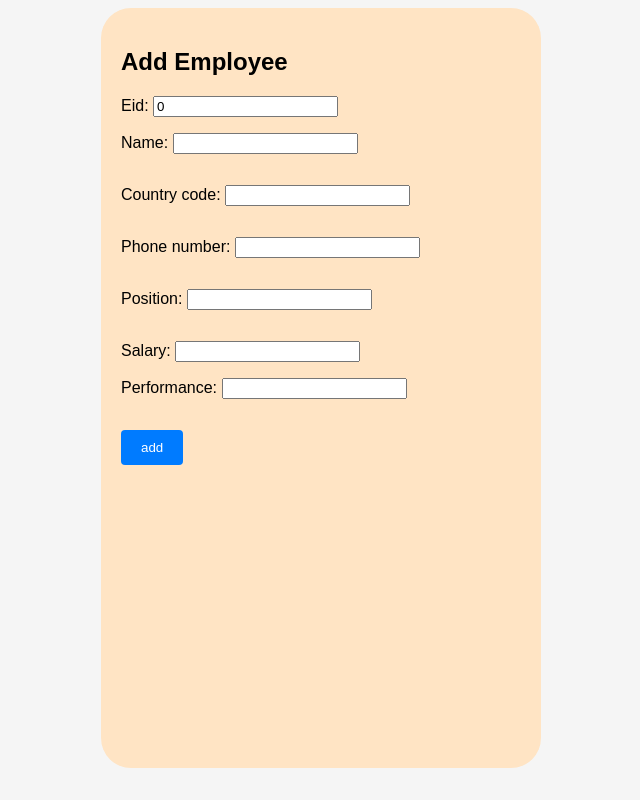
After one commit to Denisganga/Farm_Management_System, a Django app: page /add_employees/ in a window 1280 px wide. The commit adds this page. Shown: the whole page, without its empty margins (319-959 px from the left). Run offline with Django 4.2, Linux system fonts and the light colour scheme.

Commit message:
worked on adding an employee

```diff
--- /dev/null
+++ b/homepage/templates/homepage/addemployees.html
@@ -0,0 +1,64 @@
+
+    <head>
+        <title>add Employee</title>
+        {%load static%}
+        <style>
+            body {
+                font-family: Arial, sans-serif;
+                background-color: whitesmoke;
+                padding: 20px;
+                justify-content: center;
+                align-items: center;
+                height: 90vh;
+                display: flex;
+
+
+              }
+
+              h1 {
+                color: #333;
+                text-align: center;
+              }
+
+              form {
+                width: 400px;
+                margin: 0 auto;
+                background-color: bisque;
+                padding: 20px;
+                border-radius: 30px;
+                height: 90vh;
+
+              }
+
+              form input[type="submit"] {
+                display: block;
+                margin-top: 10px;
+                padding: 10px 20px;
+                background-color: #007bff;
+                color: #fff;
+                border: none;
+                border-radius: 4px;
+                cursor: pointer;
+                display: flex;
+                align-items: center;
+                justify-content: center;
+              }
+
+              form input[type="submit"]:hover {
+                background-color: #0056b3;
+              }
+              form input[type="text"]{
+            margin-bottom: 15px;
+              }
+        </style>
+    </head>
+
+    <body>
+
+        <form method="POST" action={%url 'homepage:add-employees'%}>
+            <h2>Add Employee</h2>
+            {%csrf_token%}
+            {{form.as_p}}
+            <input type="submit" value="add">
+        </form>
+    </body>
--- a/homepage/templates/homepage/showemployees.html
+++ b/homepage/templates/homepage/showemployees.html
@@ -90,5 +90,5 @@
             {% endfor %}
         </tbody>
     </table>
-    <a href="" class="add-button">Add</a>
+    <a href="{% url 'homepage:add-employees' %}" class="add-button">Add</a>
 </body>
--- a/homepage/urls.py
+++ b/homepage/urls.py
@@ -1,9 +1,10 @@
 from django.urls import path
-from .views import (Mainpage,Show_employees)
+from .views import (Mainpage,Show_employees,Add_employees)
 
 app_name='homepage'
 
 urlpatterns =[
     path('mainpage/', Mainpage, name='mainpage'),
-    path('show_employees/', Show_employees, name='show-employees')
+    path('show_employees/', Show_employees, name='show-employees'),
+    path('add_employees/', Add_employees, name='add-employees'),
 ]
--- a/homepage/views.py
+++ b/homepage/views.py
@@ -14,3 +14,18 @@ def Show_employees(request):
 
 
     return render(request, 'homepage/showemployees.html', {'employees':employees})
+
+def Add_employees(request):
+    if request.method=='POST':
+        form = EmployeesForm(request.POST)
+        if form.is_valid():
+            employees= form.save(commit=False)
+            employees.user = request.user
+
+            form.save()
+
+            return redirect('homepage:show-employees')
+
+    else:
+        form =EmployeesForm()
+    return render(request, 'homepage/addemployees.html', {'form':form})
```
